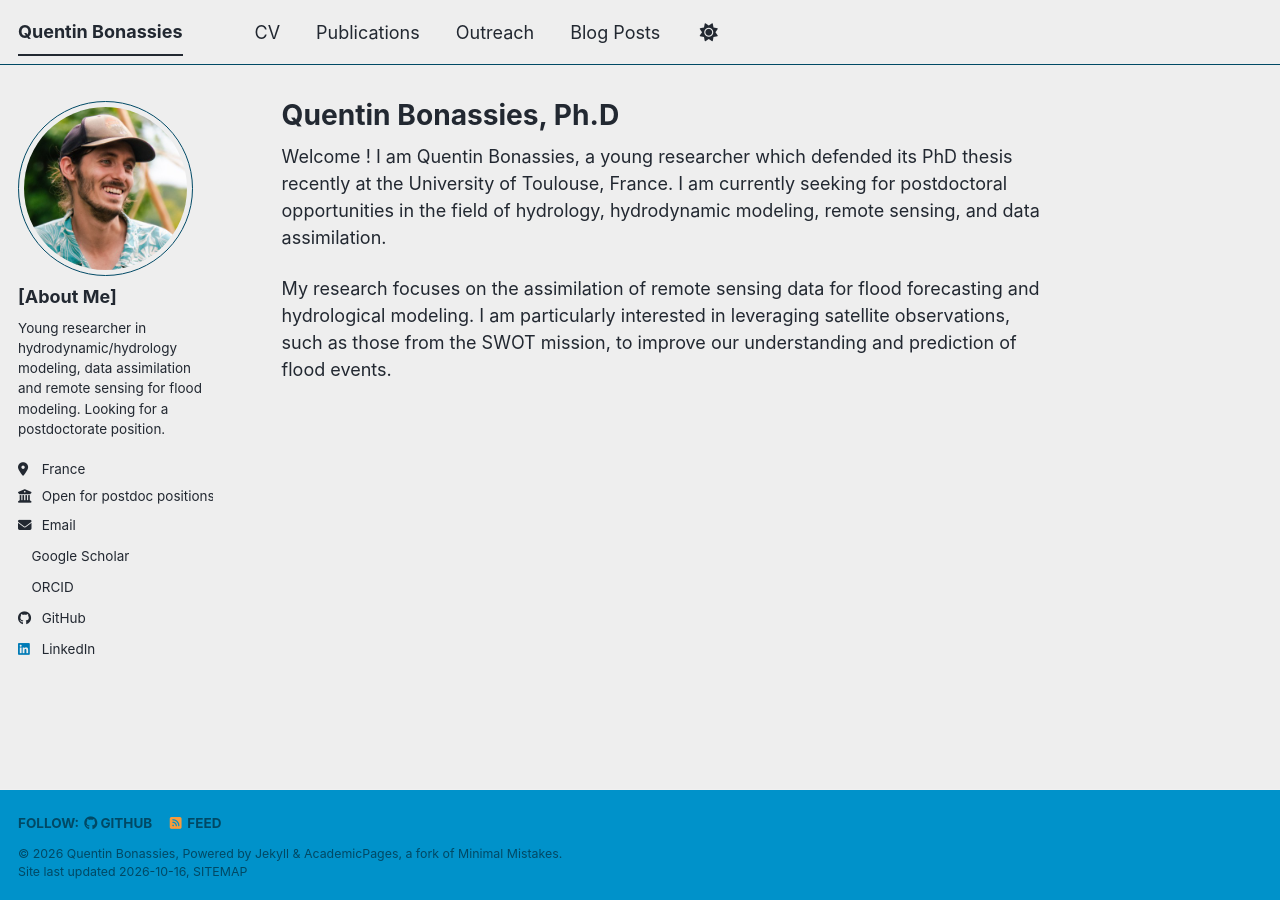
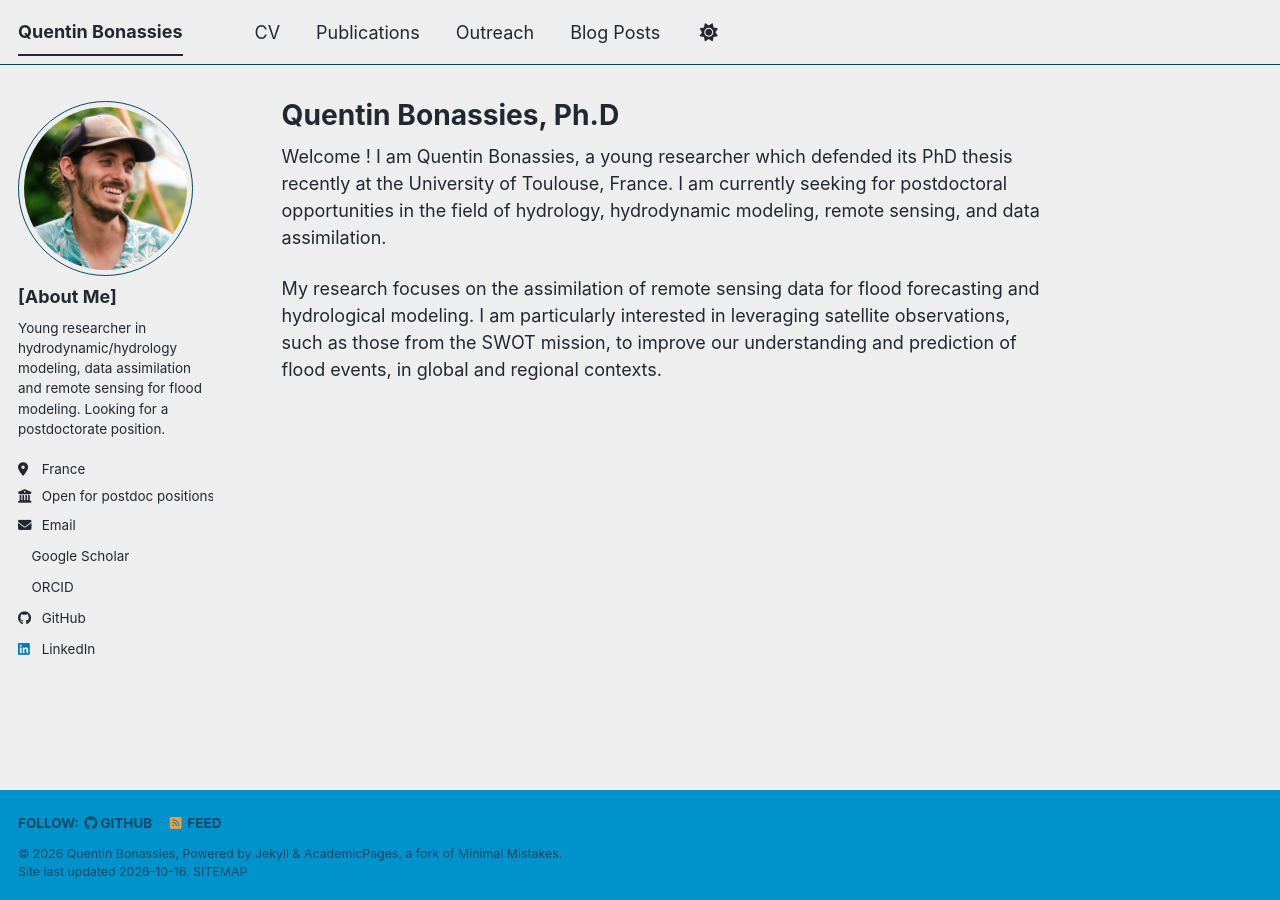
Before and after one commit to quentinbns/quentinbns.github.io, a Jekyll site: the page built from _pages/about.md, in a window 1280 px wide. Built offline with Jekyll 4.4.1, drawn with Linux system fonts in a browser that asks for light colours; a style sheet for code colours, icons or effects is not loaded; a file with an impossible date is left out.

```diff
--- a/_pages/about.md
+++ b/_pages/about.md
@@ -7,6 +7,6 @@ redirect_from:
   - /about.html
 ---
 
-Welcome ! I am Quentin Bonassies, a young researcher which defended its PhD thesis  recently at the University of Toulouse, France. I am currently seeking for postdoctoral opportunities in the field of hydrology, hydrodynamic modeling, remote sensing, and data assimilation.
+Welcome ! I am Quentin Bonassies, a young researcher which defended its PhD thesis recently at the University of Toulouse, France. I am currently seeking for postdoctoral opportunities in the field of hydrology, hydrodynamic modeling, remote sensing, and data assimilation.
 
-My research focuses on the assimilation of remote sensing data for flood forecasting and hydrological modeling. I am particularly interested in leveraging satellite observations, such as those from the SWOT mission, to improve our understanding and prediction of flood events.
+My research focuses on the assimilation of remote sensing data for flood forecasting and hydrological modeling. I am particularly interested in leveraging satellite observations, such as those from the SWOT mission, to improve our understanding and prediction of flood events, in global and regional contexts.
```
Also changed, not shown: _publications/Cassan_etal_submitted.md (+1 -1 lines).
